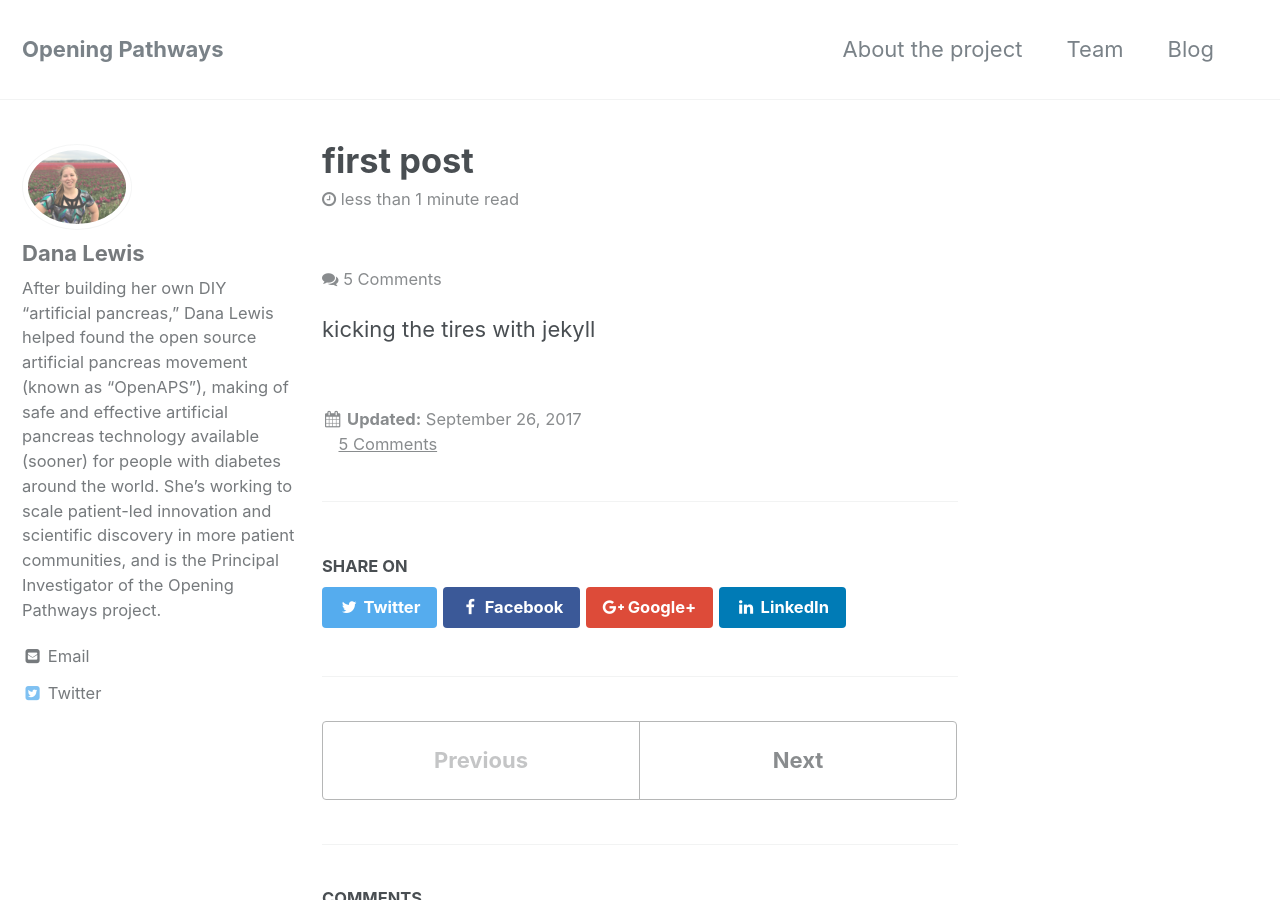
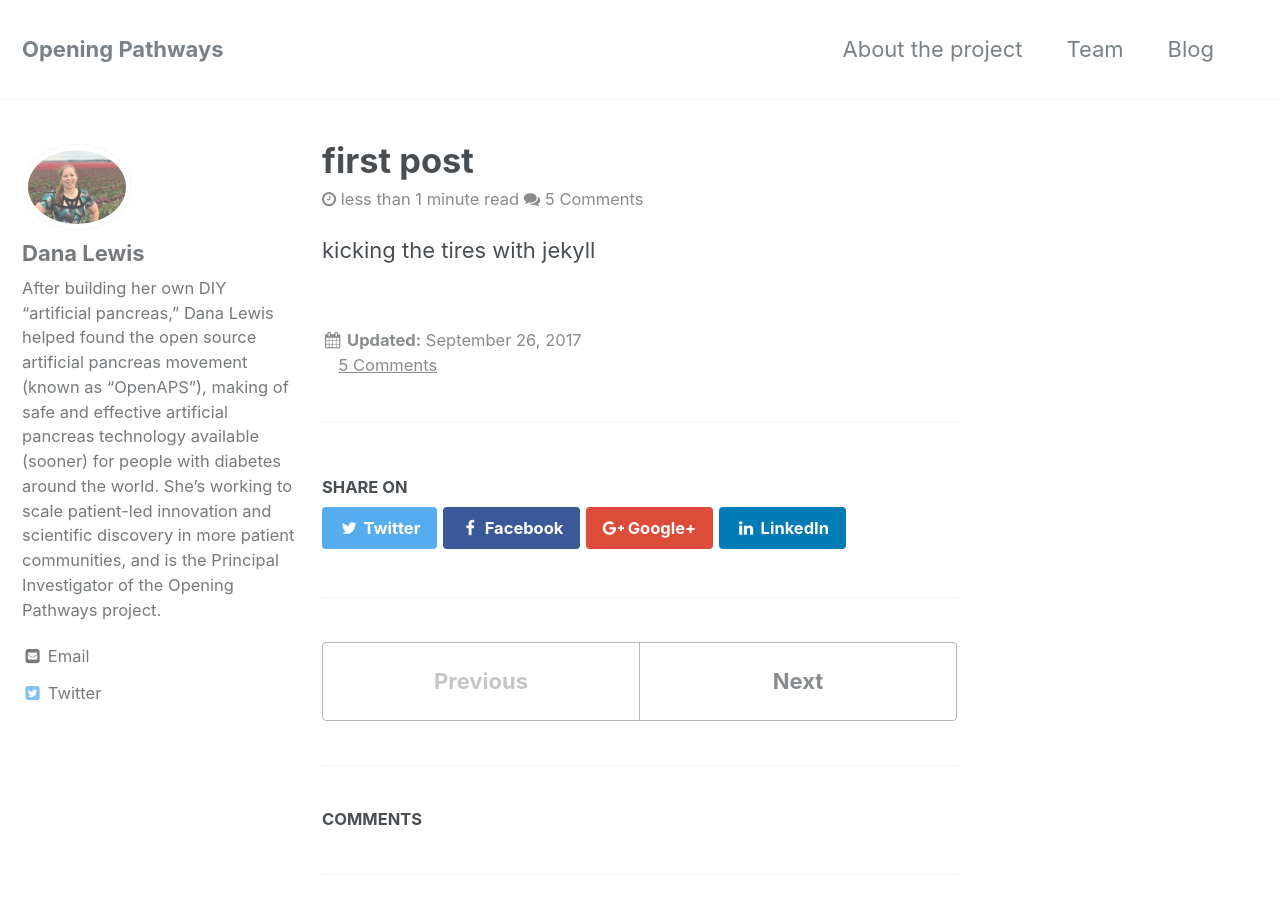
Before and after one commit to danamlewis/research, a Jekyll site: the page built from _posts/2017-09-26-first-post.md, in a window 1280 px wide and 900 px high. Built offline with Jekyll 4.4.1, drawn with Linux system fonts in a browser that asks for light colours.

Commit message:
Update single.html

```diff
--- a/_layouts/single.html
+++ b/_layouts/single.html
@@ -34,7 +34,7 @@ sidebar:
             <p class="page__meta"><i class="fa fa-clock-o" aria-hidden="true"></i> {% include read-time.html %}
           {% endif %}
             {% if page.comments == true and site.data.comments[page.slug].size > 0 %}
-            <p class="page__meta"><i class="fa fa-comments" aria-hidden="true"></i> {{ site.data.comments[page.slug] | size }}&nbsp;Comment{% if site.data.comments[page.slug].size > 1 %}s{% endif %}</a></p>
+            <i class="fa fa-comments" aria-hidden="true"></i> {{ site.data.comments[page.slug] | size }}&nbsp;Comment{% if site.data.comments[page.slug].size > 1 %}s{% endif %}</a></p>
           {% endif %}
         </header>
       {% endunless %}
```
